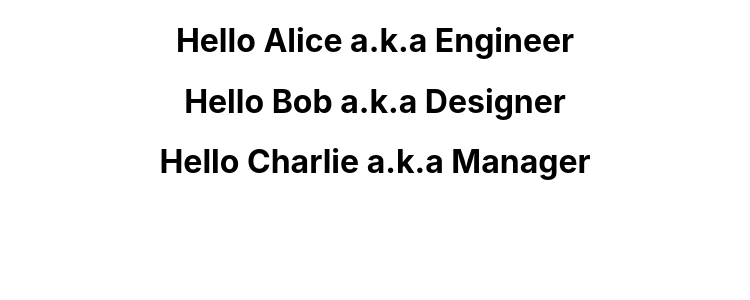
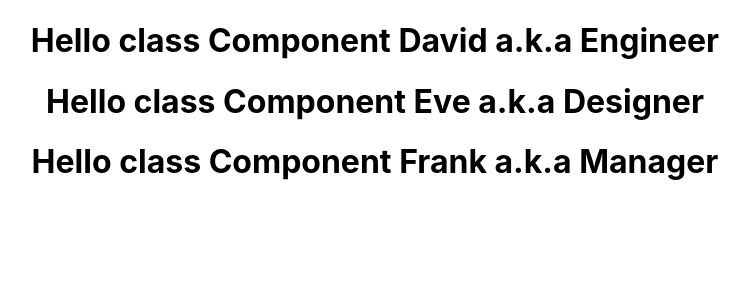
Before and after one commit to jayprakash6547/Revise-React, a React (Create React App) app in the folder hello-world/: page / in a window 1280 px wide. Shown: the top 300 px of the page, without its empty margins (265-1015 px from the left). Built offline with nearby package versions, Linux system fonts and the light colour scheme.

Commit message:
propscomplete

```diff
--- a/hello-world/src/App.js
+++ b/hello-world/src/App.js
@@ -6,10 +6,12 @@ import Welcome from './component/Welcome';
 function App() {
   return (
     <div className="App">
-  <Greet name="Alice" designation="Engineer"/>
+  {/* <Greet name="Alice" designation="Engineer"/>
   <Greet name="Bob" designation="Designer"/>
-  <Greet name="Charlie" designation="Manager"/>
-  {/* <Welcome/> */}
+  <Greet name="Charlie" designation="Manager"/> */}
+  <Welcome name="David" designation="Engineer"/>
+  <Welcome name="Eve" designation="Designer"/>
+  <Welcome name="Frank" designation="Manager"/>
   {/* <Hello/> */}
     </div>
   );
--- a/hello-world/src/component/Greet.js
+++ b/hello-world/src/component/Greet.js
@@ -3,7 +3,7 @@ import react from 'react';
 // function Greet(){
 //     return <h1>Hello JayPrakash</h1>
 // }
-const Greet = (props) => <h1>Hello {props.name} a.k.a {props.designation}</h1>
+const Greet = props => <h1>Hello {props.name} a.k.a {props.designation}</h1>
 
 
 export default Greet;
--- a/hello-world/src/component/Welcome.js
+++ b/hello-world/src/component/Welcome.js
@@ -3,7 +3,7 @@ import React,{Component} from 'react';
 class Welcome extends
 Component{
     render(){
-        return <h1>Hello class Component JayPrakash</h1>
+        return <h1>Hello class Component {this.props.name} a.k.a {this.props.designation}</h1>
     }
 }
 export default Welcome;
```
